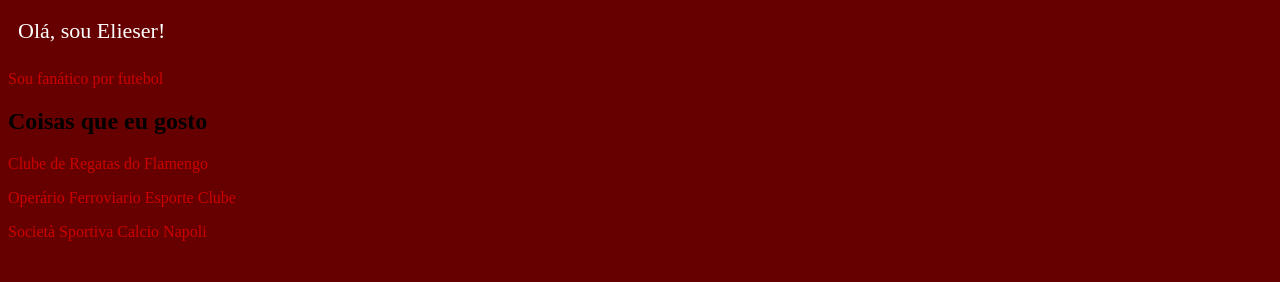
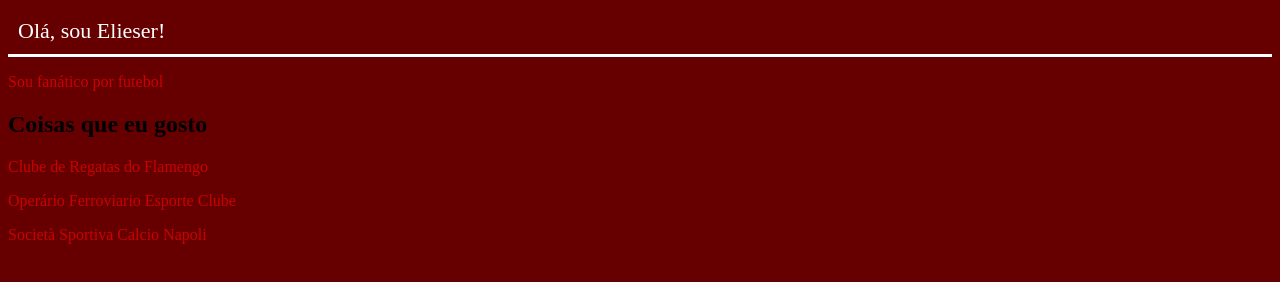
Before and after one commit to Elieser2008c/meu-site, a plain HTML site: page index.html in a window 1280 px wide. Drawn offline with Linux system fonts and the light colour scheme.

Commit message:
Update style.css

```diff
--- a/style.css
+++ b/style.css
@@ -6,7 +6,7 @@
   color:#cc0000;
 }
 header{
-  border-botton: solid 3px #ffffff ;
+  border-bottom: solid 3px #ffffff ;
   padding: 10px;
   font-size: 22px;
   color: white;
```
